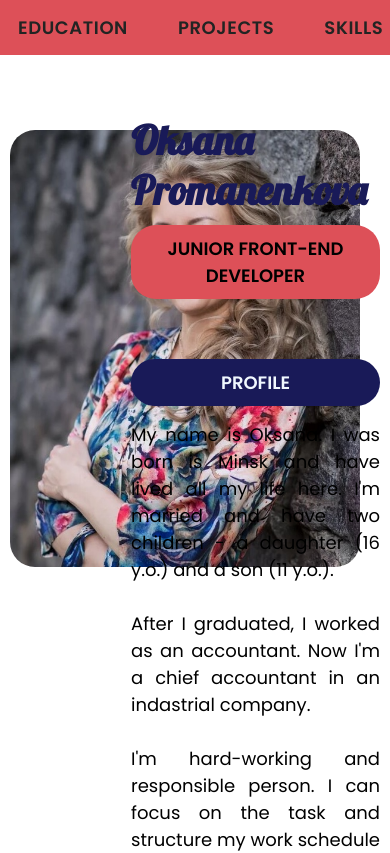
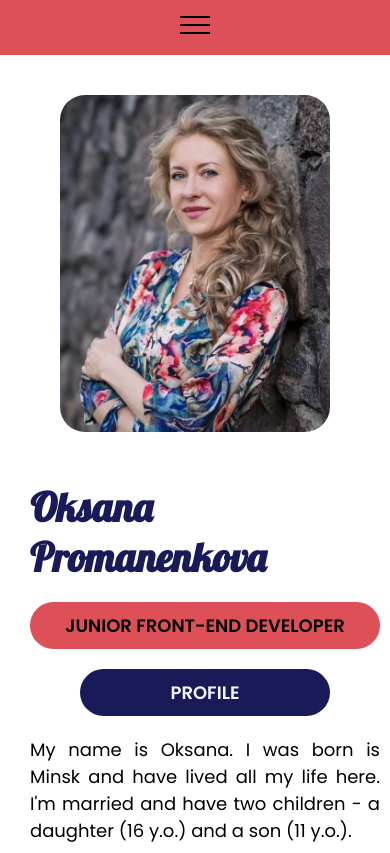
Before and after one commit to tropikSoft/rsschool-cv, a plain HTML site: page index.html in a window 390 px wide. Shown: the top 853 px of the page. Drawn offline with Linux system fonts and the light colour scheme.

Commit message:
feat: add adaptive in cv

```diff
--- a/index.html
+++ b/index.html
@@ -18,6 +18,7 @@
   <header class="header">
     <div class="container">
       <nav class="header__menu">
+        <button><img src="images/menu__btn.svg" alt="btn__menu"></button>
         <ul class="menu__list">
           <li class="menu__list-item"><a href="#contacts" class="menu__list-link">Contacts</a></li>
           <li class="menu__list-item"><a href="#profile" class="menu__list-link">Profile</a></li>
--- a/style.css
+++ b/style.css
@@ -19,6 +19,10 @@ a {
 
 html {
   scroll-behavior: smooth;
+}
+
+button {
+  display: none;
 }
 
 .container {
@@ -326,8 +330,93 @@ pre {
   left: 41%;
   top: 30%;
 }
+
 .contact__link-icon {
   width: 60%;
   padding-top: 5px;
   align-items: center;
 }
+
+@media (max-width: 1200px) {
+  .header__menu {
+    justify-content: space-around;
+  }
+
+  .photo {
+    max-width: 270px;
+    margin-left: 20px;
+  }
+
+  .column__right {
+    width: 60%;
+    padding-left: 20px;
+  }
+
+  .menu__list-link {
+    font-size: 14px;
+  }
+
+  .column__left {
+    width: 40%;
+  }
+}
+
+
+@media (max-width: 820px) {
+  button {
+    display: block;
+    background-color: transparent;
+    border: none;
+    padding: 0;
+    position: relative;
+    z-index: 2;
+  }
+
+  .menu__list {
+    position: absolute;
+    left: 0;
+    right: 0;
+    top: 0;
+    display: block;
+    text-align: center;
+    transform: translateX(-200%);
+    transition: all .5s;
+  }
+
+  .header.header--active .ul {
+    transform: translateY(0%);
+  }
+
+  .profile__photo {
+    width: 100%;
+  }
+
+  .photo {
+    margin-left: auto;
+    margin-right: auto;
+    margin-top: 30px;
+    display: block;
+  }
+
+  .two__columns {
+    display: inline-block;
+  }
+
+  .column__left,
+  .column__right {
+    width: 100%;
+  }
+
+  .subtitle,
+  .profile__subtitle,
+  .profile__title {
+    margin-left: auto;
+    margin-right: auto;
+    margin-bottom: 20px;
+  }
+
+  .profile__title h1{
+    padding-top: 30px;
+    display: inline-block;
+  }
+}
```
Also changed, not shown: images/menu__btn.svg (added).
